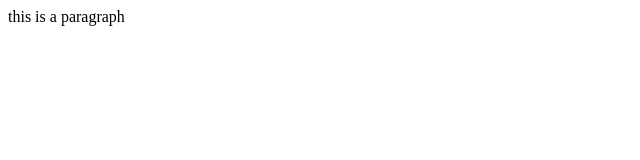
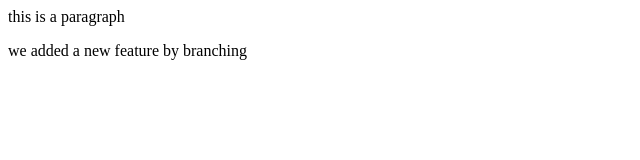
Before and after one commit to vipuldhankar/lcp, a plain HTML site: page index.html in a window 1280 px wide. Shown: the whole page, without its empty margins (0-640 px from the left). Drawn offline with Linux system fonts and the light colour scheme.

Commit message:
added a new feature in branch feature1

```diff
--- a/index.html
+++ b/index.html
@@ -1 +1,2 @@
 <p>this is a paragraph</p>
+<p>we added a new feature by branching</p>
```
